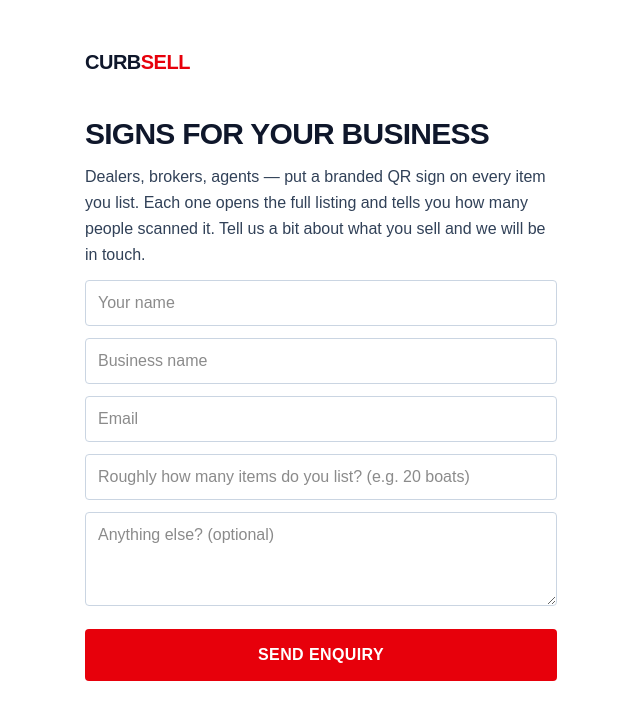
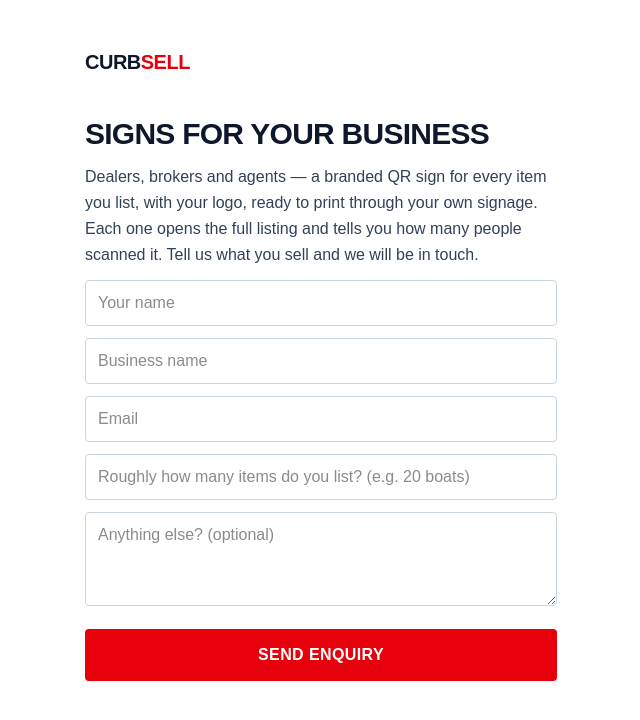
Before and after one commit to ceocarolinaz-dot/signpost, a Next.js app: page /business in a window 1280 px wide. Shown: the top 720 px of the page, without its empty margins (319-959 px from the left). Built offline with nearby package versions, Linux system fonts and the light colour scheme.

Commit message:
business page wording, print guidance

```diff
--- a/app/business/page.tsx
+++ b/app/business/page.tsx
@@ -31,7 +31,7 @@ export default function Business() {
       ) : (
         <div className="mt-10">
           <h1 className="text-3xl font-black uppercase tracking-tight text-slate-900">Signs for your business</h1>
-          <p className="mt-3 leading-relaxed text-slate-700">Dealers, brokers, agents — put a branded QR sign on every item you list. Each one opens the full listing and tells you how many people scanned it. Tell us a bit about what you sell and we will be in touch.</p>
+                    <p className="mt-3 leading-relaxed text-slate-700">Dealers, brokers and agents — a branded QR sign for every item you list, with your logo, ready to print through your own signage. Each one opens the full listing and tells you how many people scanned it. Tell us what you sell and we will be in touch.</p>
 
           <input className={field} placeholder="Your name" value={f.name} onChange={(e) => set('name', e.target.value)} />
           <input className={field} placeholder="Business name" value={f.business} onChange={(e) => set('business', e.target.value)} />
```
